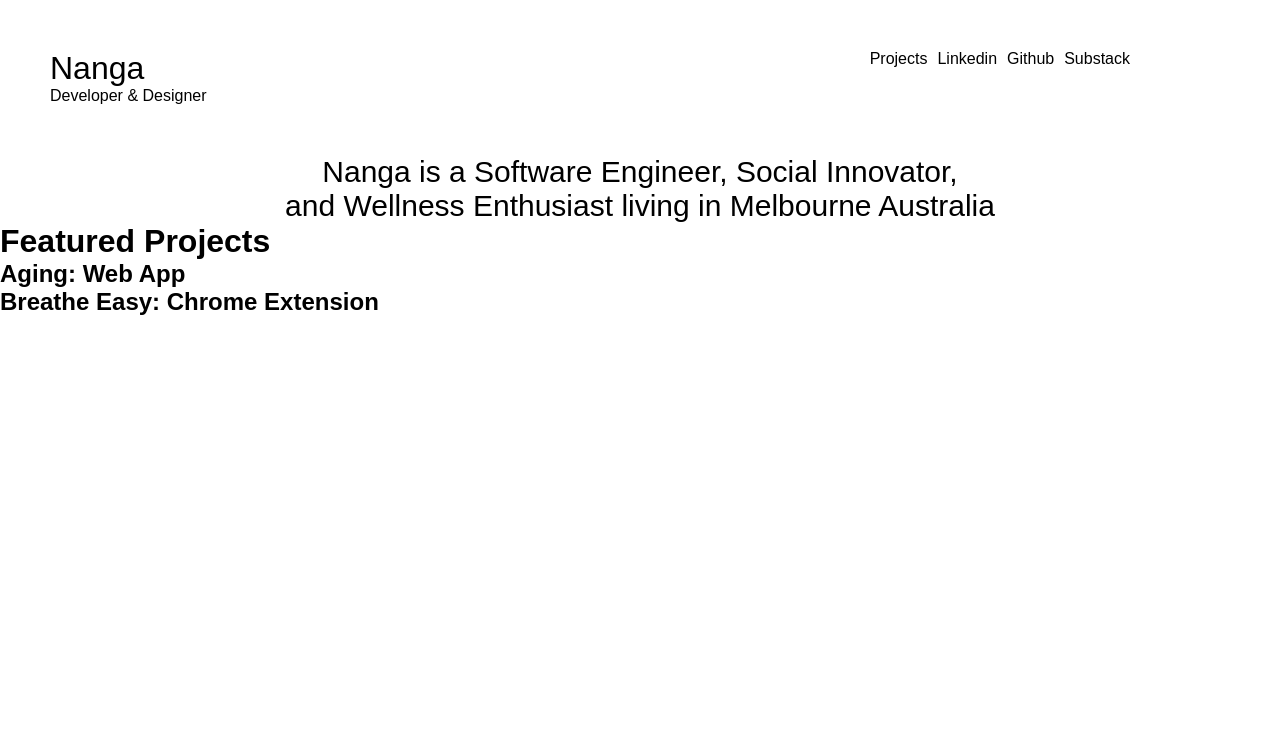
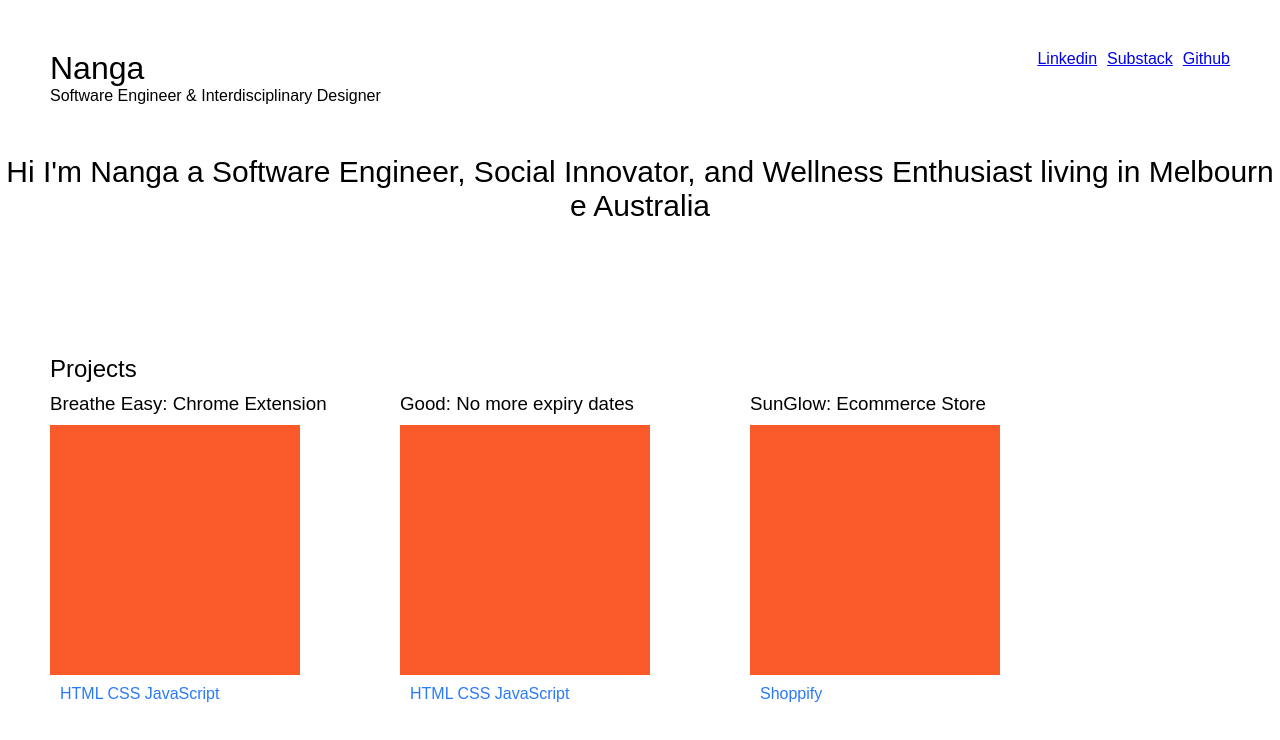
Before and after one commit to Nanga10/personal_site, a plain HTML site: page index.html in a window 1280 px wide. Drawn offline with Linux system fonts and the light colour scheme.

Commit message:
add site-bio-container to center site bio div

```diff
--- a/index.html
+++ b/index.html
@@ -4,36 +4,61 @@
     <meta charset="UTF-8" />
     <meta name="viewport" content="width=device-width, initial-scale=1.0" />
     <link rel="stylesheet" href="style.css" />
-    <title>Nangamso Tshwete</title>
+    <link rel="icon" type="image/png" href="images/logo.png" />
+    <title>Nangamso Tshwete | designer, Software Engineer</title>
   </head>
   <body>
     <div class="navbar">
       <div class="navbar-logo">
         <h1>Nanga</h1>
-        <p>Developer & Designer</p>
+        <p>Software Engineer & Interdisciplinary Designer</p>
       </div>
       <div class="navbar-items">
         <ul>
-          <li>Projects</li>
-          <li>Linkedin</li>
-          <li>Github</li>
-          <li>Substack</li>
+          <a
+            href="https://www.linkedin.com/in/nangamso-tshwete/"
+            target="_blank"
+            ><li>Linkedin</li></a
+          >
+          <a
+            href="https://www.linkedin.com/in/nangamso-tshwete/"
+            target="_blank"
+            ><li>Substack</li></a
+          >
+          <a href="https://github.com/Nanga10/" target="_blank"
+            ><li>Github</li></a
+          >
         </ul>
       </div>
     </div>
-    <div class="site-bio">
-      <p>
-        Nanga is a Software Engineer, Social Innovator,
-    </p>
-    <P>
-        and Wellness Enthusiast
-        living in Melbourne Australia
-      </p>
+    <div class="site-bio-container">
+      <div class="site-bio">
+        <p>
+          Hi I'm Nanga a Software Engineer, Social Innovator, and Wellness
+          Enthusiast living in Melbourne Australia
+        </p>
+      </div>
     </div>
-    <div class="projects">
-        <h1>Featured Projects</h1>
-        <h2>Aging: Web App</h2>
-        <h2>Breathe Easy: Chrome Extension</h2>
+    <div class="projects-container">
+      <h2>Projects</h2>
+      <div class="projects">
+        <div class="project-1">
+          <h3>Breathe Easy: Chrome Extension</h3>
+          <div class="project" id="1"></div>
+          <p>HTML CSS JavaScript</p>
+        </div>
+        <div class="project-1">
+          <h3>Good: No more expiry dates</h3>
+          <div class="project" id="1"></div>
+          <p>HTML CSS JavaScript</p>
+        </div>
+        <div class="project-2">
+          <h3>SunGlow: Ecommerce Store</h3>
+          <div class="project" id="2"></div>
+          <p>Shoppify</p>
+        </div>
+      </div>
     </div>
+    <script src="script.js"></script>
   </body>
 </html>
--- /dev/null
+++ b/script.js
@@ -0,0 +1 @@
+"use strict"
--- a/style.css
+++ b/style.css
@@ -11,15 +11,10 @@ body {
 .navbar-logo h1 {
   font-weight: normal;
 }
-.site-bio {
-  text-align: center;
-  font-size: 30px;
-  word-break:break-all;
-}
+
 .navbar {
   display: flex;
   padding: 50px;
-  padding-right: 150px;
   justify-content: space-between;
 }
 
@@ -39,3 +34,39 @@ body {
 .navbar-items ul li {
   padding-left: 10px;
 }
+
+.site-bio {
+  text-align: center;
+  font-size: 30px;
+  word-break: break-all;
+  height: 150px;
+}
+
+.projects-container {
+  margin: 50px;
+}
+
+.projects {
+  display: flex;
+}
+
+.projects-container h2 {
+  font-weight: normal;
+  margin-bottom: 10px;
+}
+
+.projects-container h3 {
+  font-weight: normal;
+}
+
+.projects-container p {
+  font-weight: normal;
+  margin: 10px;
+  color: #2a7afa;
+}
+.project {
+  width: 250px;
+  height: 250px;
+  background: #fa5a2a;
+  margin: 10px 100px 10px 0px;
+}
```
Also changed, not shown: images/logo.png (added).
